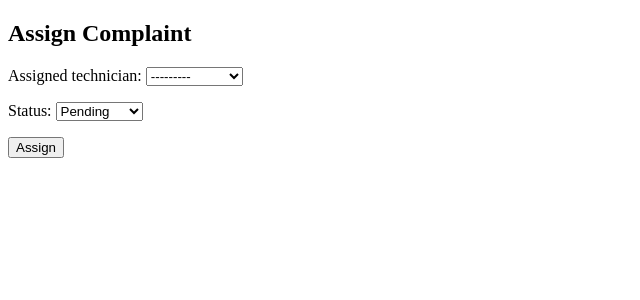
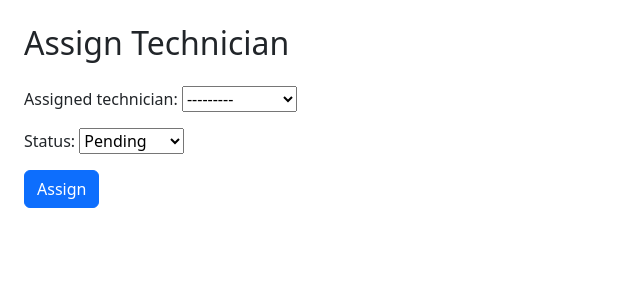
Before and after one commit to akasha17/complaint-management, a Django app: page /complaints/3/assign/ in a window 1280 px wide. Shown: the top 300 px of the page, without its empty margins (0-640 px from the left). Run offline with Django 5.2, Linux system fonts and the light colour scheme; a user stored in the database is signed in; data comes from the database, SQL or seed files in the repository.

Commit message:
assign.html

```diff
--- a/cm/cmapp/templates/complaints/assign.html
+++ b/cm/cmapp/templates/complaints/assign.html
@@ -1,17 +1,29 @@
+{% load static %}
 <!DOCTYPE html>
-<html lang="en">
+<html>
 <head>
     <meta charset="UTF-8">
-    <meta name="viewport" content="width=device-width, initial-scale=1.0">
-    <title>Document</title>
+    <title>Assign Technician</title>
+    <link href="https://cdn.jsdelivr.net/npm/bootstrap@5.3.3/dist/css/bootstrap.min.css" rel="stylesheet">
 </head>
-<body>
-    <h2>Assign Complaint</h2>
-<form method="post">
-  {% csrf_token %}
-  {{ form.as_p }}
-  <button type="submit">Assign</button>
-</form>
+<body class="p-4">
 
+    <h2 class="mb-4">Assign Technician</h2>
+
+    <form method="post">
+        {% csrf_token %}
+        {{ form.as_p }}
+        <button type="submit" class="btn btn-primary">Assign</button>
+    </form>
+
+    {% if success %}
+        <script>
+            window.onload = function() {
+                alert("✅ Technician assigned successfully!");
+            }
+        </script>
+    {% endif %}
+
+    <script src="https://cdn.jsdelivr.net/npm/bootstrap@5.3.3/dist/js/bootstrap.bundle.min.js"></script>
 </body>
 </html>
```
